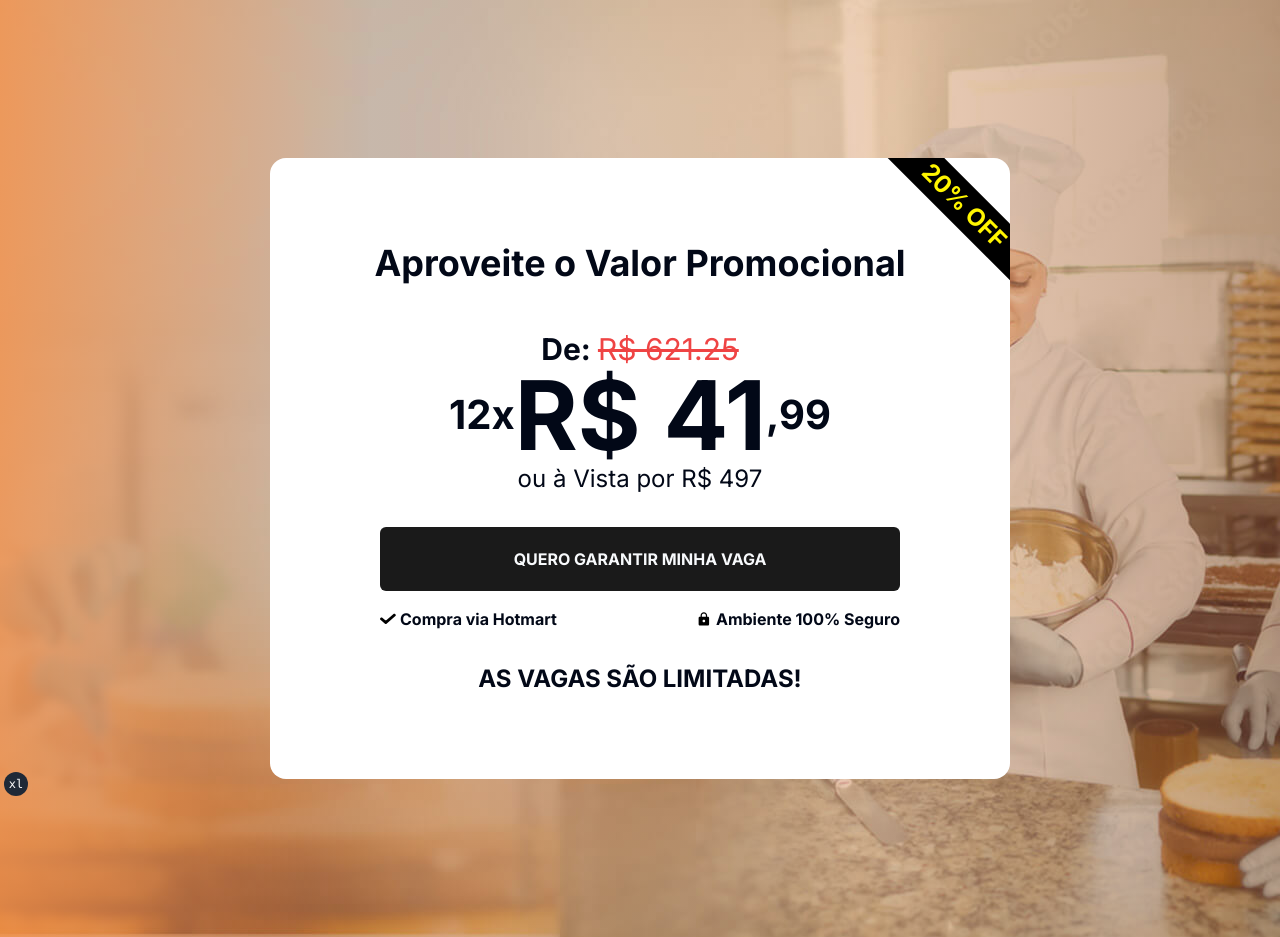
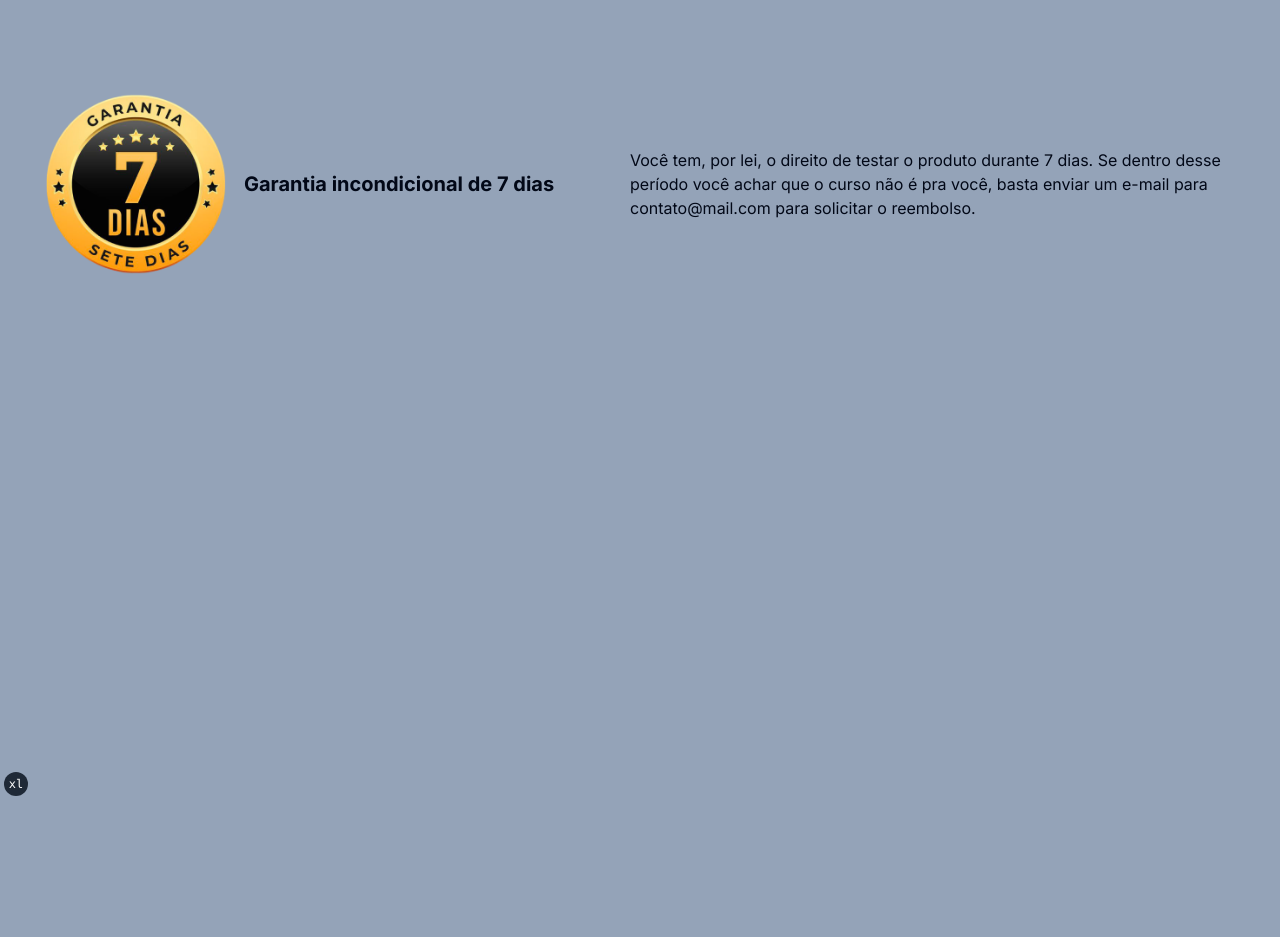
Before and after one commit to LordGhapa/pl-confeiteira, a Next.js app: page / in a window 1280 px wide. After the commit the page ends 800 px from the top, so only its background shows below. Built offline with nearby package versions, Linux system fonts and the light colour scheme.

Commit message:
✨ Feat: component garantia

```diff
--- a/src/app/globals.css
+++ b/src/app/globals.css
@@ -71,7 +71,7 @@
     @apply border-border;
   }
   body {
-    @apply bg-background text-foreground;
+    @apply bg-background text-foreground bg-slate-400;
   }
 }
 
--- a/src/app/page.tsx
+++ b/src/app/page.tsx
@@ -1,3 +1,4 @@
+import Garantia from "@/components/garantia";
 import Header from "@/components/header";
 import Price from "@/components/price";
 
@@ -5,7 +6,8 @@ export default function Home() {
   return (
     <>
       {/* <Header /> */}
-      <Price />
+      {/* <Price /> */}
+      <Garantia />
     </>
   );
 }
--- a/src/components/card-header.tsx
+++ b/src/components/card-header.tsx
@@ -41,7 +41,7 @@ export default function CardHeader() {
   }
 
   return (
-    <div className="mt-4 flex flex-col items-center justify-center gap-6 rounded-2xl  bg-white p-4 md:flex-row md:justify-around md:p-4">
+    <div className="mt-4 flex flex-col items-center justify-center gap-6 rounded-2xl  bg-white p-4 md:flex-row md:justify-around md:p-8">
       <InnerCard
         url="/escudo.svg"
         alt="escudo laranja"
--- /dev/null
+++ b/src/components/garantia.tsx
@@ -0,0 +1,30 @@
+import Image from "next/image";
+
+export default function Garantia() {
+  return (
+    <div>
+      <div className="container flex w-full max-w-7xl flex-col items-center justify-center gap-4  py-20 lg:flex-row lg:justify-between lg:gap-12">
+        <div className="relative flex  flex-col lg:min-w-[550px]  lg:flex-row lg:items-center lg:gap-1">
+          <div className="relative h-52 lg:h-52 lg:w-52">
+            <Image
+              src={"/selo-1.png"}
+              alt="selo garantia 7 dias"
+              fill
+              className="object-contain"
+            />
+          </div>
+          <p className="relative text-xl font-bold">
+            Garantia incondicional de 7 dias
+          </p>
+        </div>
+        <div className="md:text-center lg:text-left ">
+          <p>
+            Você tem, por lei, o direito de testar o produto durante 7 dias. Se
+            dentro desse período você achar que o curso não é pra você, basta
+            enviar um e-mail para contato@mail.com para solicitar o reembolso.
+          </p>
+        </div>
+      </div>
+    </div>
+  );
+}
--- a/src/components/header.tsx
+++ b/src/components/header.tsx
@@ -33,7 +33,7 @@ export default function Header() {
           </div>
           {/*  */}
           <div className="px-5">
-            <Button className="relative z-10 w-full transition-all ease-in-out hover:scale-105 hover:bg-orange-600 md:p-8 md:text-2xl lg:mt-3 lg:px-20 lg:py-4 lg:text-base ">
+            <Button className="relative z-10 w-full transition-all ease-in-out hover:scale-105 hover:bg-orange-600 md:p-8 md:text-2xl lg:mt-3 lg:px-20 lg:py-6 lg:text-base ">
               QUERO ME INSCREVER AGORA
             </Button>
             <p>
@@ -44,7 +44,7 @@ export default function Header() {
         </div>
       </div>
       {/*  */}
-      <div className="container px-5 lg:absolute lg:top-[510px] lg:mx-auto lg:w-[725px] lg:self-center">
+      <div className="container px-5 lg:absolute lg:top-[510px] lg:mx-auto  lg:h-[140px] lg:w-[850px] lg:self-center">
         <CardHeader />
       </div>
     </header>
--- a/src/components/price.tsx
+++ b/src/components/price.tsx
@@ -3,36 +3,36 @@ import { Button } from "./ui/button";
 
 export default function Price() {
   return (
-    <div className="  bg-pricebg secao_preço flex min-h-[937px] items-center justify-center bg-left">
-      <div className="container  flex justify-center">
-        <div className="cta relative flex h-[621px] w-[740px] flex-col items-center justify-center overflow-hidden rounded-2xl bg-white px-20 py-24">
-          <div className="discount absolute -right-20 top-12 w-44   bg-black py-1 text-center text-2xl font-bold  text-[#fff500]">
+    <div className="  bg-pricebg secao_preço flex items-center justify-center bg-left py-12 lg:min-h-[937px]">
+      <div className="container flex justify-center px-3">
+        <div className="cta relative flex w-[740px] flex-col items-center justify-center overflow-hidden rounded-2xl bg-white py-12 pt-16  md:h-[621px] lg:px-20 lg:py-24">
+          <div className="discount absolute -right-20 top-10 w-44  bg-black   text-center text-lg font-bold text-[#fff500] lg:top-12 lg:py-1  lg:text-2xl">
             20% OFF
           </div>
-          <p className="mb-12 text-4xl font-bold">
+          <p className=" mb-2 text-lg font-bold md:mb-12 md:text-4xl">
             Aproveite o Valor Promocional
           </p>
           {/*  */}
           <div className="flex flex-col items-center font-bold">
-            <p className="m-0 p-0 text-3xl">
+            <p className=" text-lg md:text-3xl">
               De:{" "}
               <span className="font-normal text-red-500 line-through ">
                 R$ 621.25
               </span>
             </p>
-            <p className=" flex items-center text-8xl ">
-              <span className="text-[40px]">12x</span>
+            <p className=" flex items-center text-5xl md:text-8xl ">
+              <span className="text-3xl md:text-[40px]">12x</span>
               R$ 41
-              <span className="text-[40px]">,99</span>
+              <span className="text-3xl  md:text-[40px]">,99</span>
             </p>
             <p className="text-2xl font-normal">ou à Vista por R$ 497</p>
           </div>
           {/*  */}
-          <div className="BUTTON mt-8">
-            <Button className="w-[520px] bg-[#1a1a1a] p-8 text-base font-bold transition-all delay-300 ease-in-out hover:scale-110">
+          <div className="BUTTON mt-4 md:mt-8">
+            <Button className="bg-[#1a1a1a] p-4 text-base font-bold transition-all delay-300 ease-in-out hover:scale-110 sm:p-8 lg:w-[520px]">
               QUERO GARANTIR MINHA VAGA
             </Button>
-            <p className="mt-4 flex justify-between font-bold">
+            <p className="mt-4 flex flex-col items-center text-xs font-bold sm:flex-row sm:justify-between lg:text-base">
               <span className="flex gap-1">
                 <Image
                   alt="confirmed icon "
@@ -53,7 +53,7 @@ export default function Price() {
               </span>
             </p>
           </div>
-          <p className="mt-8 text-center text-2xl font-bold">
+          <p className="mt-8 text-center text-lg font-bold lg:text-2xl">
             AS VAGAS SÃO LIMITADAS!
           </p>
         </div>
```
Also changed, not shown: public/selo-1.png (added).
